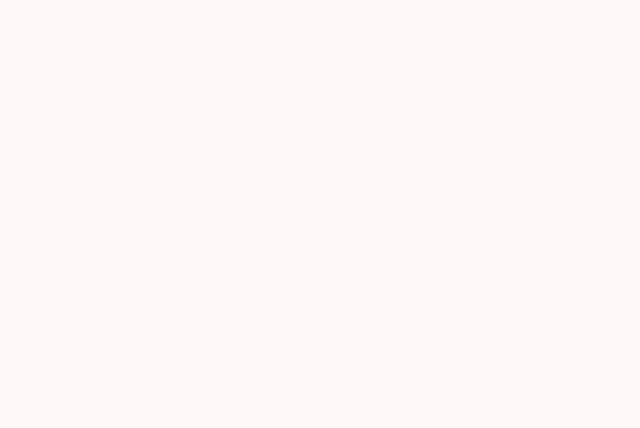
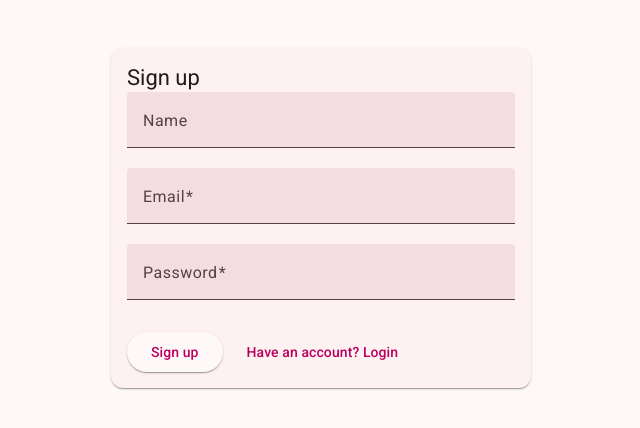
Before and after one commit to red-malone/Blogger-Front, an Angular app: page /signup in a window 1280 px wide. Before the commit this address led to /. Shown: the top 428 px of the page, without its empty margins (319-959 px from the left). Built offline with nearby package versions, Linux system fonts and the light colour scheme.

Commit message:
auth guard and login signup implementation , improper edition

```diff
--- a/src/app/app.routes.ts
+++ b/src/app/app.routes.ts
@@ -2,6 +2,8 @@ import { Routes } from '@angular/router';
 import { LandingScreen } from './screen/landing-screen/landing-screen';
 import { Home } from './screen/home/home';
 import { ProfileComponent } from './screen/profile/profile';
+import { AuthComponent } from './screen/auth/auth';
+import { authGuard } from './guards/auth.guard';
 export const routes: Routes = [
   {
     path: '',
@@ -9,10 +11,19 @@ export const routes: Routes = [
   },
   {
     path: 'home',
-    component: Home,//Path to home screen
+    component: Home // public home - accessible to guests
   },
   {
     path: 'profile',
     component: ProfileComponent,//Path to profile screen
+    canActivate: [authGuard]
   },
+  {
+    path: 'login',
+    component: AuthComponent
+  },
+  {
+    path: 'signup',
+    component: AuthComponent
+  }
 ];
--- /dev/null
+++ b/src/app/guards/auth.guard.ts
@@ -0,0 +1,10 @@
+import { CanActivateFn, Router } from '@angular/router';
+import { inject } from '@angular/core';
+import { AuthService } from '../services/auth.service';
+
+export const authGuard: CanActivateFn = (route, state) => {
+  const auth = inject(AuthService);
+  const router = inject(Router);
+  if (auth.isLoggedIn()) return true;
+  return router.parseUrl(`/login?returnUrl=${encodeURIComponent(state.url)}`);
+};
--- /dev/null
+++ b/src/app/screen/auth/auth.html
@@ -0,0 +1,30 @@
+<mat-card class="auth-container">
+  <mat-card-title>{{ mode === 'login' ? 'Login' : 'Sign up' }}</mat-card-title>
+
+  <form [formGroup]="form" (ngSubmit)="submit()">
+    <mat-form-field *ngIf="mode === 'signup'" appearance="fill" class="full">
+      <mat-label>Name</mat-label>
+      <input matInput formControlName="name" />
+      <mat-error *ngIf="form.get('name')?.touched && form.get('name')?.invalid">Name is required</mat-error>
+    </mat-form-field>
+
+    <mat-form-field appearance="fill" class="full">
+      <mat-label>Email</mat-label>
+      <input matInput formControlName="email" />
+      <mat-error *ngIf="form.get('email')?.touched && form.get('email')?.invalid">Valid email required</mat-error>
+    </mat-form-field>
+
+    <mat-form-field appearance="fill" class="full">
+      <mat-label>Password</mat-label>
+      <input matInput type="password" formControlName="password" />
+      <mat-error *ngIf="form.get('password')?.touched && form.get('password')?.invalid">Password must be at least 6 characters</mat-error>
+    </mat-form-field>
+
+    <div class="actions">
+      <button mat-raised-button color="primary" type="submit" [disabled]="loading">{{ mode === 'login' ? 'Login' : 'Sign up' }}</button>
+      <button mat-button type="button" (click)="switchMode()">{{ mode === 'login' ? 'Create an account' : 'Have an account? Login' }}</button>
+    </div>
+
+    <div class="error" *ngIf="error">{{ error }}</div>
+  </form>
+</mat-card>
--- /dev/null
+++ b/src/app/screen/auth/auth.scss
@@ -0,0 +1,21 @@
+mat-card.auth-container {
+  max-width: 420px;
+  margin: 48px auto;
+  padding: 16px;
+}
+
+.full {
+  width: 100%;
+}
+
+.actions {
+  display: flex;
+  gap: 12px;
+  align-items: center;
+  margin-top: 12px;
+}
+
+.error {
+  color: #c62828;
+  margin-top: 12px;
+}
--- /dev/null
+++ b/src/app/screen/auth/auth.ts
@@ -0,0 +1,87 @@
+import { Component, OnInit } from '@angular/core';
+import { CommonModule } from '@angular/common';
+import { ReactiveFormsModule, FormBuilder, Validators, FormGroup } from '@angular/forms';
+import { Router, ActivatedRoute } from '@angular/router';
+import { AuthService } from '../../services/auth.service';
+import { MatFormFieldModule } from '@angular/material/form-field';
+import { MatInputModule } from '@angular/material/input';
+import { MatButtonModule } from '@angular/material/button';
+import { MatCardModule } from '@angular/material/card';
+
+@Component({
+  selector: 'app-auth',
+  standalone: true,
+  imports: [CommonModule, ReactiveFormsModule, MatFormFieldModule, MatInputModule, MatButtonModule, MatCardModule],
+  templateUrl: './auth.html',
+  styleUrl: './auth.scss'
+})
+export class AuthComponent implements OnInit {
+  form!: FormGroup;
+
+  mode: 'login' | 'signup' = 'login';
+  loading = false;
+  error: string | null = null;
+  private returnUrl: string | null = null;
+
+  constructor(
+    private fb: FormBuilder,
+    private auth: AuthService,
+    private router: Router,
+    private route: ActivatedRoute
+  ) {
+    this.form = this.fb.group({
+      name: [''],
+      email: ['', [Validators.required, Validators.email]],
+      password: ['', [Validators.required, Validators.minLength(6)]]
+    });
+  }
+
+  ngOnInit(): void {
+    const path = this.route.snapshot.routeConfig?.path || '';
+    if (path.includes('signup')) this.mode = 'signup';
+    else this.mode = 'login';
+    this.returnUrl = this.route.snapshot.queryParamMap.get('returnUrl');
+  }
+
+  submit(): void {
+    if (this.form.invalid) {
+      this.form.markAllAsTouched();
+      return;
+    }
+
+    this.loading = true;
+    this.error = null;
+
+    const { name, email, password } = this.form.value as { name?: string; email: string; password: string };
+
+    if (this.mode === 'login') {
+      this.auth.login({ email, password }).subscribe({
+        next: () => {
+          this.loading = false;
+          this.router.navigateByUrl(this.returnUrl || '/home');
+        },
+        error: (err) => {
+          this.loading = false;
+          this.error = err?.message || 'Login failed';
+        }
+      });
+    } else {
+      this.auth.signup({ name, email, password }).subscribe({
+        next: () => {
+          this.loading = false;
+          this.router.navigateByUrl(this.returnUrl || '/home');
+        },
+        error: (err) => {
+          this.loading = false;
+          this.error = err?.message || 'Signup failed';
+        }
+      });
+    }
+  }
+
+  switchMode(): void {
+    this.mode = this.mode === 'login' ? 'signup' : 'login';
+    this.error = null;
+    this.form.reset();
+  }
+}
--- a/src/app/screen/home/home.html
+++ b/src/app/screen/home/home.html
@@ -9,8 +9,11 @@
     </aside>
 
     <main class="main-content">
+      <mat-card class="guest-banner" *ngIf="isGuest">
+        Viewing as guest — <a routerLink="/login">Login</a> or <a routerLink="/signup">Sign up</a> to create posts.
+      </mat-card>
       <mat-card>
-        <app-create-post></app-create-post>
+        <app-create-post *ngIf="!isGuest"></app-create-post>
       </mat-card>
 
       <div class="blog-list">
--- a/src/app/screen/home/home.ts
+++ b/src/app/screen/home/home.ts
@@ -1,9 +1,12 @@
 import { Component } from '@angular/core';
+import { CommonModule } from '@angular/common';
+import { AuthService } from '../../services/auth.service';
 
 import { TopBarComponent } from '../../shared/components/top-bar/top-bar';
 import { UserProfileComponent } from '../../shared/components/user-profile/user-profile';
 import { CreatePostComponent } from '../../shared/components/create-post/create-post';
 import { BlogCardComponent } from '../../shared/components/blog-card/blog-card';
+import { RouterLink } from '@angular/router';
 import { MatCardModule } from '@angular/material/card';
 import { MatButtonModule } from '@angular/material/button';
 import { MatIconModule } from '@angular/material/icon';
@@ -12,13 +15,15 @@ import { MatIconModule } from '@angular/material/icon';
   selector: 'app-home',
   standalone: true,
   imports: [
+    CommonModule,
     TopBarComponent,
     UserProfileComponent,
     CreatePostComponent,
     BlogCardComponent,
     MatCardModule,
     MatButtonModule,
-    MatIconModule
+    MatIconModule,
+    RouterLink
 ],
   templateUrl: './home.html',
   styleUrl: './home.scss',
@@ -52,4 +57,9 @@ export class Home {
       comments: []
     }
   ];
+  constructor(private auth: AuthService) {}
+
+  get isGuest(): boolean {
+    return !this.auth.isLoggedIn();
+  }
 }
--- a/src/app/screen/landing-screen/landing-screen.html
+++ b/src/app/screen/landing-screen/landing-screen.html
@@ -2,10 +2,10 @@
     <nav class="top-bar">
         <div class="left-section">
             <div class="logo">Istoria</div>
-            <div class="nav-links">
+            <!-- <div class="nav-links">
                 <a href="#">About</a>
                 <a href="#">Contact</a>
-            </div>
+            </div> -->
         </div>
         <div class="auth-buttons">
             <button class="login-btn">Login</button>
--- a/src/app/services/auth.service.ts
+++ b/src/app/services/auth.service.ts
@@ -1,10 +1,9 @@
 import { Injectable } from '@angular/core';
 import { HttpClient } from '@angular/common/http';
 import { Observable, tap } from 'rxjs';
+import { environment } from '../../environments/environment';
 
-// Allow access to injected build-time env variables provided by dotenv-webpack
-declare const process: any;
-const API_URL = process?.env?.API_URL || '/api';
+const API_URL = environment?.apiUrl?.replace(/\/\/$/, '') || 'http://localhost:3000';
 
 @Injectable({ providedIn: 'root' })
 export class AuthService {
```
